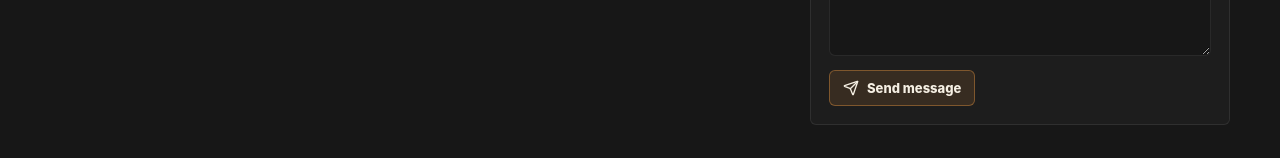
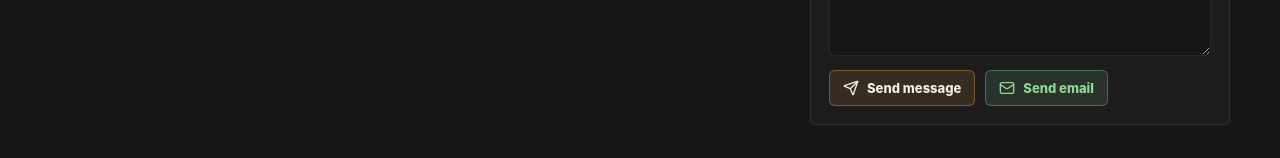
Before and after one commit to arnav-1124/arnav-portfolio, a React app in the folder frontend/: page /contact in a window 1280 px wide. Shown: the part 794-952 px from the top of the page. Built offline with nearby package versions, Linux system fonts and the light colour scheme; no server answers; the HTML template or start-up script is replaced by a standard one.

Commit message:
Use Gmail compose link for contact email action

```diff
--- a/frontend/src/content/socials.content.js
+++ b/frontend/src/content/socials.content.js
@@ -25,4 +25,5 @@ export const contactInfo = {
     "Reach out for professional opportunities, collaborations, feedback, finance-tech ideas, or questions about my projects and journey.",
   availability: "Open to internships, collaborations, and project discussions",
   responseNote: "Usually replies when available.",
+  email: "your-email@gmail.com",
 };
--- a/frontend/src/pages/public/ContactPage.jsx
+++ b/frontend/src/pages/public/ContactPage.jsx
@@ -67,6 +67,26 @@ function ContactPage() {
     } finally {
       setIsSubmitting(false);
     }
+  };
+
+  const handleSendEmail = () => {
+    const to = contactInfo.email;
+
+    const subject = encodeURIComponent(
+      `Portfolio contact from ${formData.name || "Visitor"}`,
+    );
+
+    const body = encodeURIComponent(
+      `Name: ${formData.name || ""}\nEmail: ${formData.email || ""}\n\nMessage:\n${
+        formData.message || ""
+      }`,
+    );
+
+    const gmailComposeUrl = `https://mail.google.com/mail/?view=cm&fs=1&to=${encodeURIComponent(
+      to,
+    )}&su=${subject}&body=${body}`;
+
+    window.open(gmailComposeUrl, "_blank", "noopener,noreferrer");
   };
 
   return (
@@ -172,10 +192,21 @@ function ContactPage() {
               />
             </label>
 
-            <button type="submit" disabled={isSubmitting}>
-              <Send size={16} />
-              <span>{isSubmitting ? "Sending..." : "Send message"}</span>
-            </button>
+            <div className="contact-form__actions">
+              <button type="submit" disabled={isSubmitting}>
+                <Send size={16} />
+                <span>{isSubmitting ? "Sending..." : "Send message"}</span>
+              </button>
+
+              <button
+                type="button"
+                className="contact-form__email-button"
+                onClick={handleSendEmail}
+              >
+                <Mail size={16} />
+                <span>Send email</span>
+              </button>
+            </div>
 
             {formStatus.message ? (
               <p
--- a/frontend/src/styles/globals.css
+++ b/frontend/src/styles/globals.css
@@ -3004,6 +3004,24 @@ button {
   width: fit-content;
 }
 
+.contact-form__actions {
+  display: flex;
+  flex-wrap: wrap;
+  gap: 10px;
+}
+
+.contact-form__email-button {
+  border-color: rgba(143, 214, 148, 0.34) !important;
+  color: var(--accent-green) !important;
+  background: var(--accent-green-soft) !important;
+}
+
+.contact-form__email-button:hover {
+  color: #071407 !important;
+  background: var(--accent-green) !important;
+  border-color: var(--accent-green) !important;
+}
+
 /* Responsive */
 
 @media (max-width: 980px) {
@@ -3344,4 +3362,11 @@ button {
   .contact-form button {
     width: 100%;
   }
-}
+  .contact-form__actions {
+    display: grid;
+  }
+
+  .contact-form__actions button {
+    width: 100%;
+  }
+}
```
